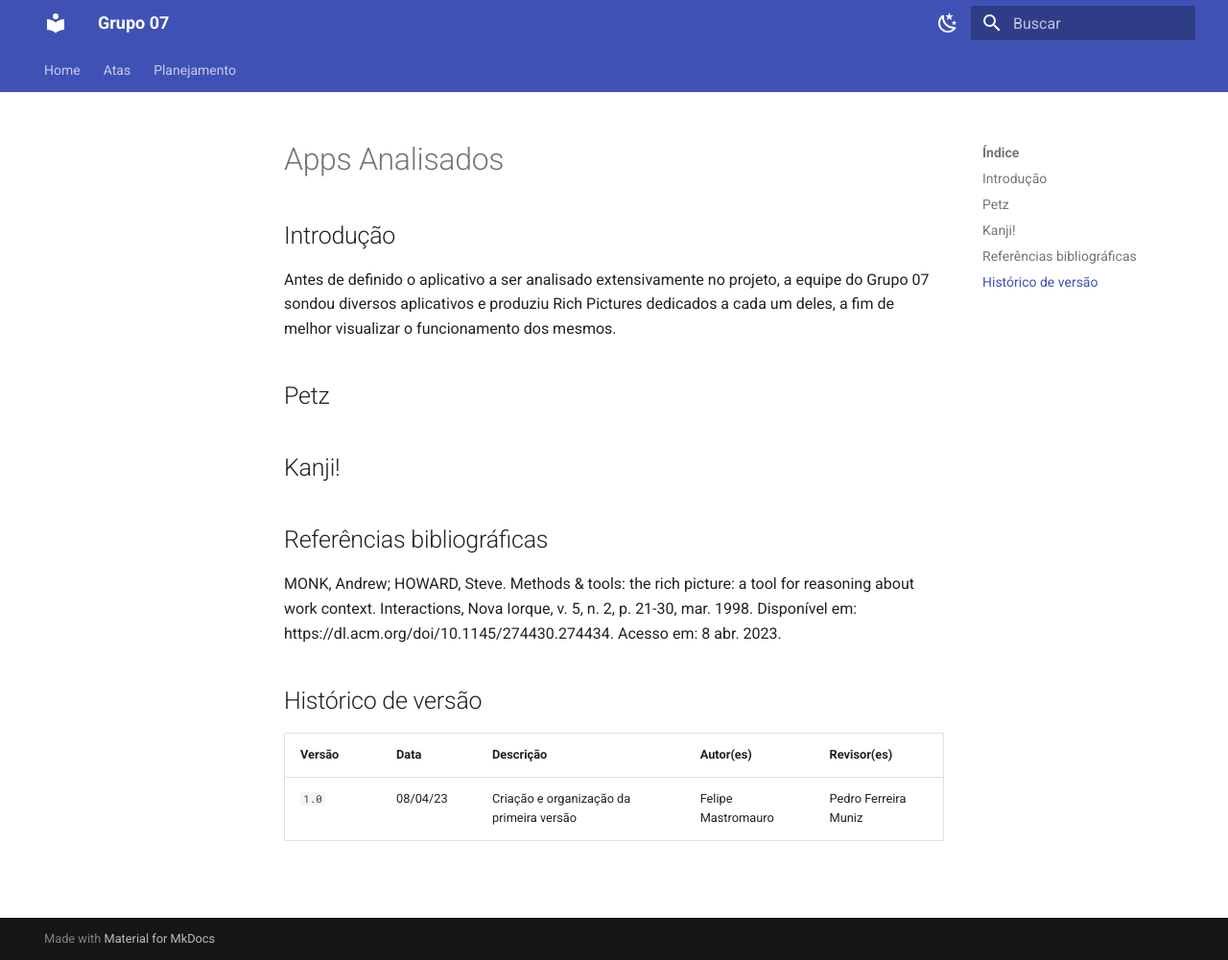
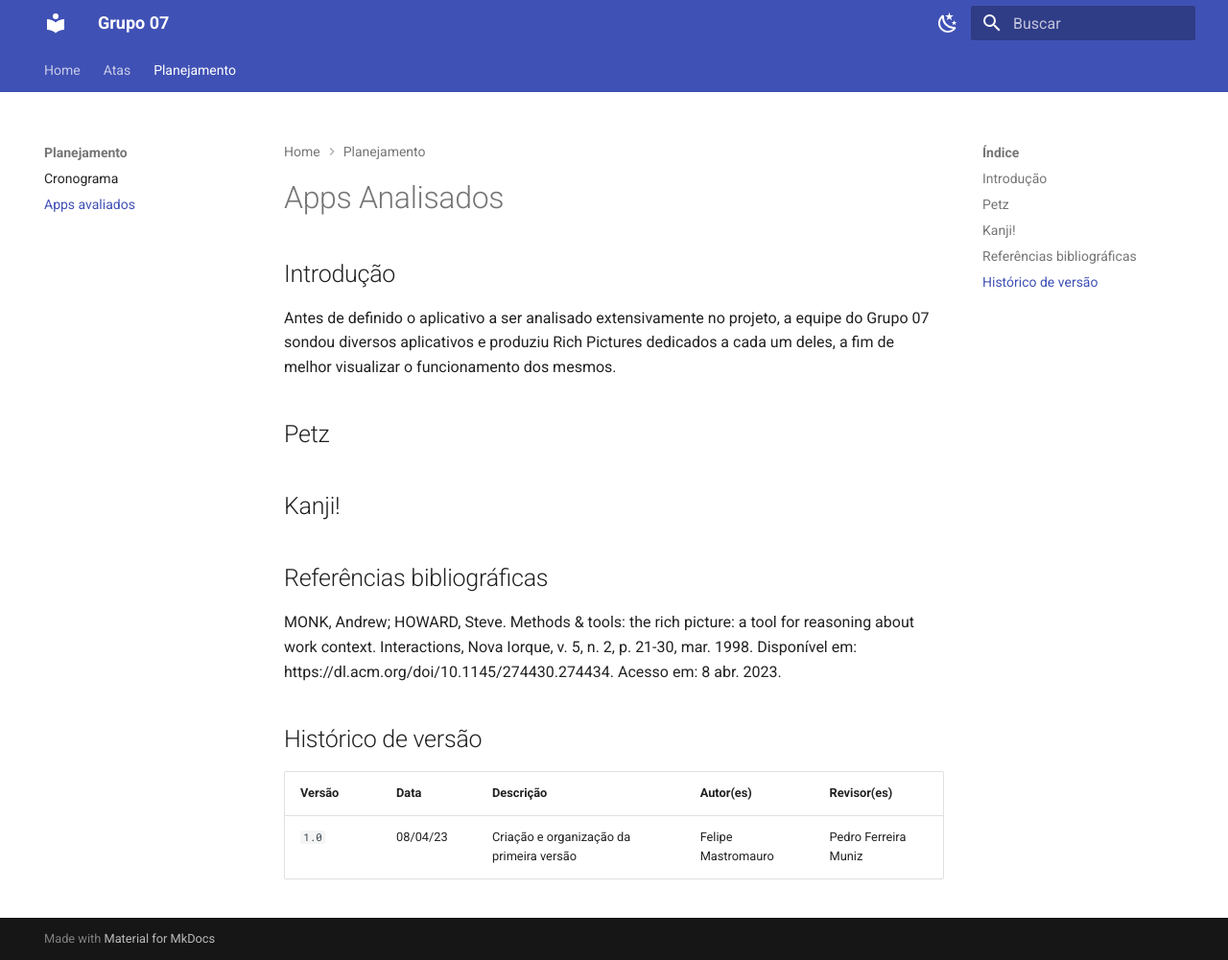
Before and after one commit to Requisitos-de-Software/2023.1-Petz, an MkDocs documentation site: the page built from docs/planejamento/apps_analisados.md, in a window 1280 px wide and 1001 px high. Shown: the whole window at 96% size. Built offline with MkDocs 1.6.1 and Material for MkDocs 9.7.7, drawn with Linux system fonts in a browser that asks for light colours; some of the changed lines change nothing that is shown.

Commit message:
change: mkdocs.yml

```diff
--- a/mkdocs.yml
+++ b/mkdocs.yml
@@ -29,8 +29,7 @@ nav:
     - Reunião 1: atas/1a_reuniao.md
   - Planejamento:
       - Cronograma: planejamento/cronograma.md
-      - Apps avaliados:
-        - Apps avaliados: planejamento/apps_analisados/apps_analisados.md
+      - Apps avaliados: planejamento/apps_analisados.md
 
 markdown_extensions:
   - tables
```
